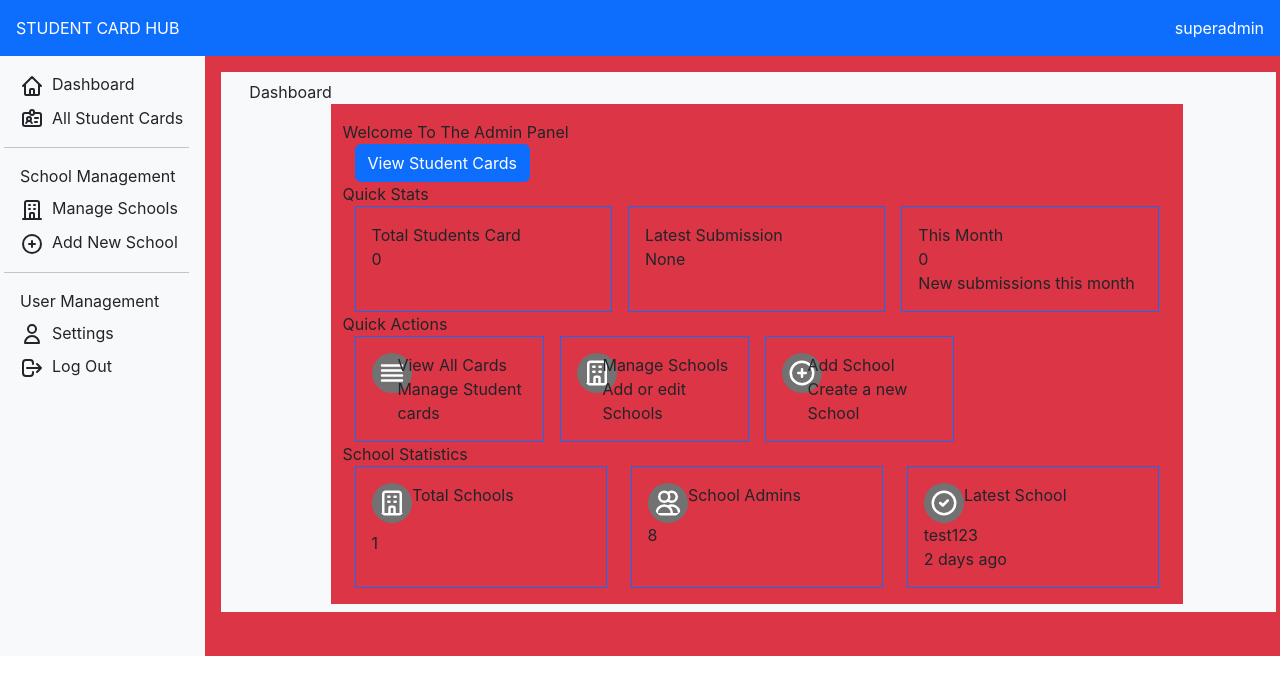
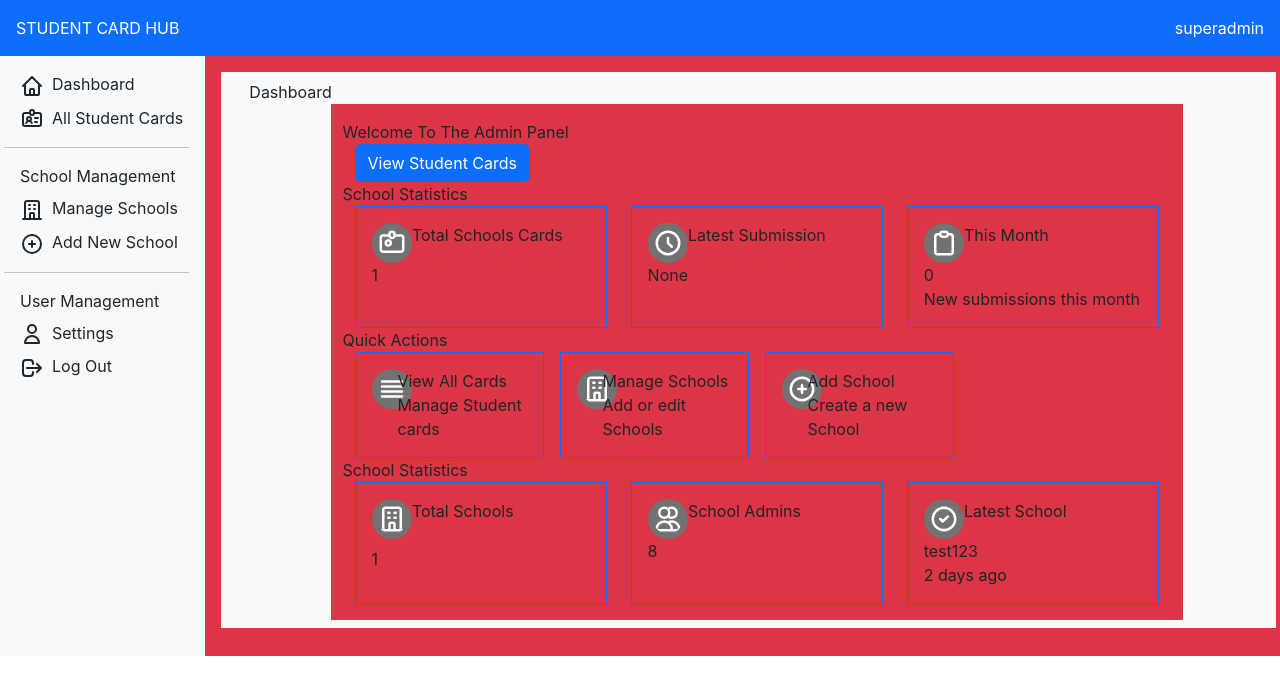
Before and after one commit to itshardlight/student_idcard_react, a React (Create React App) app: page / in a window 1280 px wide. Shown: the top 694 px of the page. Built offline with nearby package versions, Linux system fonts and the light colour scheme.

Commit message:
layout final

```diff
--- a/src/mysrc/Dashboard.js
+++ b/src/mysrc/Dashboard.js
@@ -147,27 +147,61 @@ function Dashboard() {
                   <button class="btn btn-primary">View Student Cards</button>
                 </div>
                 <div className="container">
-                  <div className="row"> Quick Stats</div>
-                  <div className="row gx-3">
+                  <div className="row"> School Statistics</div>
+                  <div className="row ">
                     <div className="col-4">
-                      <div className="border border-primary p-3 h-100">
-                        <div>Total Students Card</div>
-                        <div>0</div>
+                      <div className="border border-primary p-3 h-100 d-flex flex-column ">
+                        <div className="row">
+                          <div className="col-2">
+                           <svg xmlns="http://www.w3.org/2000/svg" class="h-6 w-6 text-blue-500 icon2"  fill="none" viewBox="0 0 24 24" stroke="white">
+                                        <path stroke-linecap="round" stroke-linejoin="round" stroke-width="2" d="M10 6H5a2 2 0 00-2 2v9a2 2 0 002 2h14a2 2 0 002-2V8a2 2 0 00-2-2h-5m-4 0V5a2 2 0 114 0v1m-4 0a2 2 0 104 0m-5 8a2 2 0 100-4 2 2 0 000 4z"></path>
+                                    </svg>
+                          </div>
+                          <div className="col-10">
+                            {" "}
+                            <div>Total Schools Cards</div>
                           </div>
                         </div>
-
+                        <div className="row">
+                          <div>1</div>
+                        </div>
+                      </div>
+                    </div>
                      <div className="col-4">
-                      <div className="border border-primary p-3 h-100">
+                      <div className="border border-primary p-3 h-100 d-flex flex-column ">
+                        <div className="row">
+                          <div className="col-2">
+                          <svg xmlns="http://www.w3.org/2000/svg" class="h-6 w-6 text-green-500 icon2" fill="none" viewBox="0 0 24 24" stroke="white">
+                                        <path stroke-linecap="round" stroke-linejoin="round" stroke-width="2" d="M12 8v4l3 3m6-3a9 9 0 11-18 0 9 9 0 0118 0z"></path>
+                                    </svg>
+                          </div>
+                          <div className="col-10">
+                            {" "}
                             <div>Latest Submission</div>
+                          </div>
+                        </div>
+                        <div className="row">
                           <div>None</div>
                         </div>
                       </div>
-
+                    </div>
                       <div className="col-4">
-                      <div className="border border-primary p-3 h-100">
+                      <div className="border border-primary p-3 h-100 d-flex flex-column ">
+                        <div className="row">
+                          <div className="col-2">
+                          <svg xmlns="http://www.w3.org/2000/svg" class="h-6 w-6 text-purple-500 icon2" fill="none" viewBox="0 0 24 24" stroke="white">
+                                        <path stroke-linecap="round" stroke-linejoin="round" stroke-width="2" d="M9 5H7a2 2 0 00-2 2v12a2 2 0 002 2h10a2 2 0 002-2V7a2 2 0 00-2-2h-2M9 5a2 2 0 002 2h2a2 2 0 002-2M9 5a2 2 0 012-2h2a2 2 0 012 2"></path>
+                                    </svg>
+                          </div>
+                          <div className="col-10">
+                            {" "}
                             <div>This Month</div>
+                          </div>
+                        </div>
+                        <div className="row">
                           <div>0</div>
                             <div>New submissions this month</div>
+                        </div>
                       </div>
                     </div>
                   </div>
```
Lines whose indentation alone changed are shown as unchanged.
